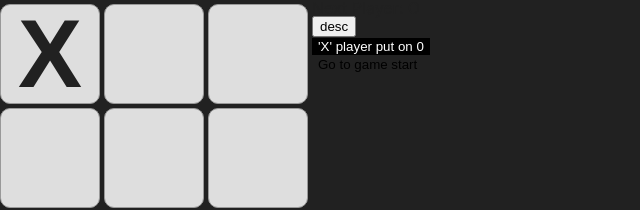
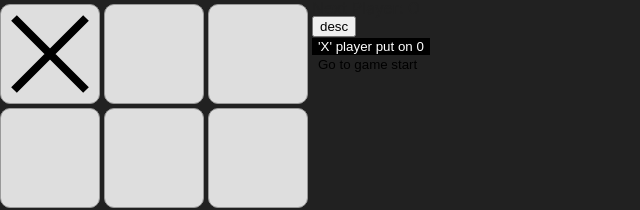
Before and after one commit to ljw0096/tictactoe, a React (Create React App) app: page / in a window 1280 px wide. Both pictures are taken after a click on the button 50 px from the left and 54 px from the top of the page. Shown: the top 210 px of the page, without its empty margins (0-640 px from the left). Built offline with nearby package versions, Linux system fonts and the light colour scheme.

Commit message:
style: Board 스타일 추가

```diff
--- a/package.json
+++ b/package.json
@@ -13,6 +13,7 @@
     "@types/styled-components": "^5.1.26",
     "react": "^18.2.0",
     "react-dom": "^18.2.0",
+    "react-icons": "^4.4.0",
     "react-scripts": "5.0.1",
     "styled-components": "^5.3.6",
     "styled-reset": "^4.4.2",
--- a/src/components/Board.tsx
+++ b/src/components/Board.tsx
@@ -17,9 +17,8 @@ const Board = ({ squares, onClick, winner }: Props) => {
             <Square
               onClick={() => onClick(rowIdx * 3 + index)}
               isWinner={winner ? winner.winnerSquare.includes(rowIdx * 3 + index) : false}
-            >
-              {value}
-            </Square>
+              value={value}
+            />
           ))}
         </div>
       ))}
--- a/src/components/Square.tsx
+++ b/src/components/Square.tsx
@@ -1,13 +1,22 @@
 import styled from "styled-components"
 import { SquareType } from "../interfaces"
-
+import { GrClose } from "react-icons/gr"
+import { BiCircle } from "react-icons/bi"
 interface Props {
-  children: SquareType
+  value: SquareType
   onClick: () => void
   isWinner: boolean
 }
 
-const Square = styled.button<Props>`
+const Square = ({ value, onClick, isWinner }: Props) => {
+  return (
+    <StyledSquare onClick={onClick} isWinner={isWinner}>
+      {value === "O" ? <BiCircle /> : value === "X" ? <GrClose /> : undefined}
+    </StyledSquare>
+  )
+}
+
+const StyledSquare = styled.button<{ isWinner: boolean }>`
   background: ${({ isWinner, theme }) =>
     isWinner ? theme.colors.mainBlack : theme.colors.baseGray};
   color: ${({ isWinner, theme }) => (isWinner ? theme.colors.baseGray : theme.colors.mainBlack)};
```
Also changed, not shown: 1 other file (tests, documents, lock files or other folders).
